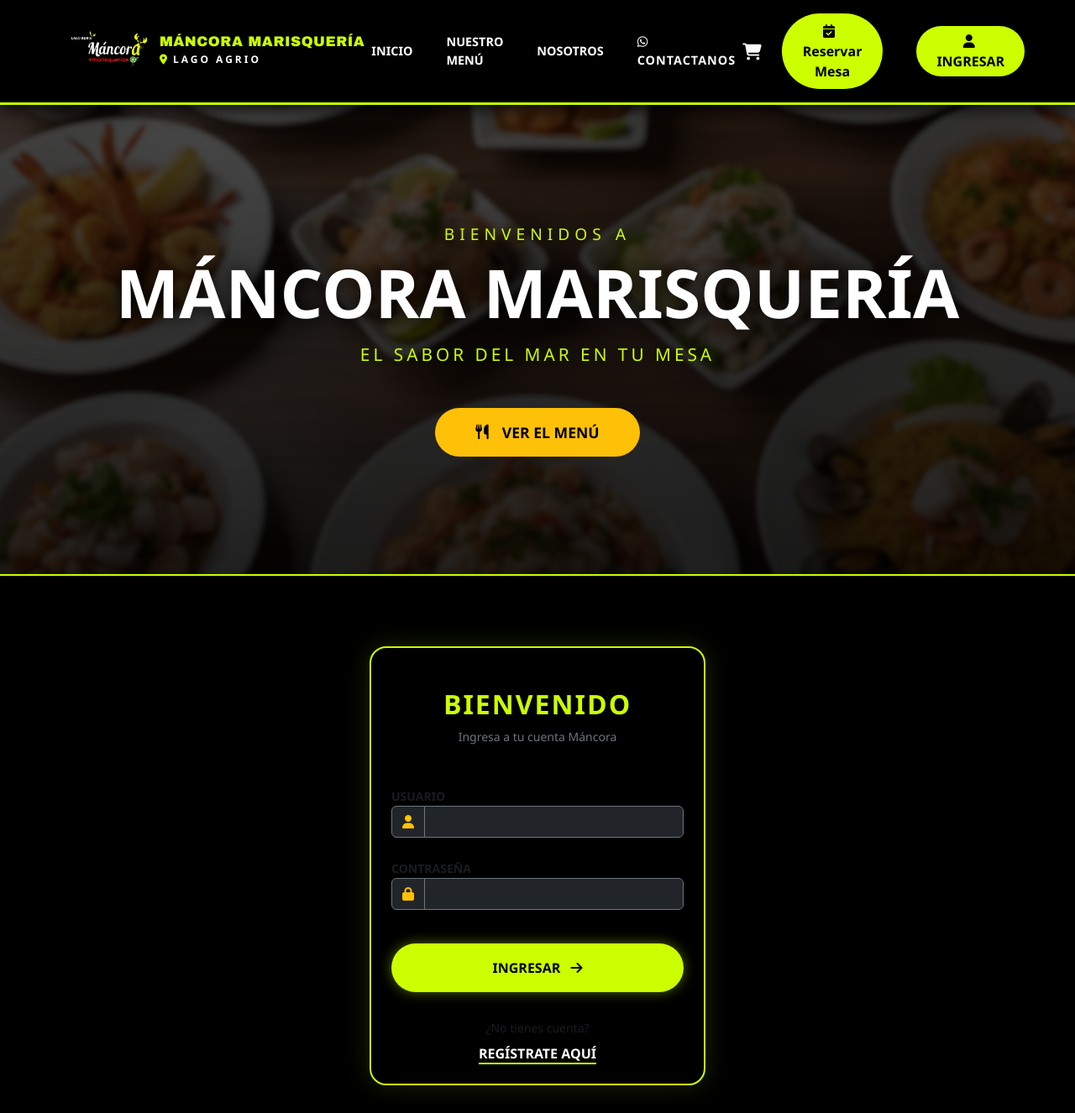
After one commit to LuisanaC14/FoodManage, a Django app: page /accounts/login/ in a window 1280 px wide. The commit adds this page. Shown: the whole page at 84% size. Run offline with Django 5.2, Linux system fonts and the light colour scheme; some libraries are stand-ins or nearby versions.

Commit message:
Arreglo boton login escritorio

```diff
--- a/core/settings.py
+++ b/core/settings.py
@@ -303,3 +303,7 @@ EMAIL_HOST_PASSWORD = 'nhkh lkbo knqt ekqg'
 
 # Configuración del remitente
 DEFAULT_FROM_EMAIL = 'Soporte Máncora <mancoramarisqueria2026@gmail.com>'
+
+# Redirección después del login y logout
+LOGIN_REDIRECT_URL = 'inicio'
+LOGOUT_REDIRECT_URL = 'inicio'
--- a/templates/gestion/includes/navbar.html
+++ b/templates/gestion/includes/navbar.html
@@ -108,27 +108,23 @@
             <ul class="navbar-nav ms-auto mb-2 mb-lg-0 align-items-center">
 
                 {% if user.is_authenticated %}
-                    <li class="nav-item dropdown">
-                        <a class="nav-link dropdown-toggle d-flex align-items-center gap-2" href="#" role="button" data-bs-toggle="dropdown">
+                    <li class="nav-item dropdown ms-3">
+                        <button class="btn btn-outline-light border-0 dropdown-toggle d-flex align-items-center gap-2" type="button" data-bs-toggle="dropdown">
                             <div style="width: 35px; height: 35px; background: #222; border: 2px solid #ccff00; border-radius: 50%; display: flex; align-items: center; justify-content: center; color: #ccff00; font-weight: bold;">
-                                {{ user.username|make_list|first|upper }}
+                                {{ user.username|first|upper }}
                             </div>
-                            <span class="text-white d-none d-lg-block">{{ user.username }}</span>
-                        </a>
-
+                            <span class="d-none d-xl-block">{{ user.username }}</span>
+                        </button>
                         <ul class="dropdown-menu dropdown-menu-end bg-dark border-secondary shadow-lg">
                             <li class="px-3 py-2 border-bottom border-secondary">
                                 <small class="text-muted d-block" style="font-size: 0.7rem;">HOLA,</small>
                                 <span class="text-white fw-bold" style="color: #ccff00 !important;">{{ user.username|upper }}</span>
                             </li>
-
                             <li><a class="dropdown-item text-white py-2" href="{% url 'mis_pedidos' %}"><i class="fas fa-receipt me-2 text-warning"></i> Mis Pedidos</a></li>
                             <li><a class="dropdown-item text-white py-2" href="{% url 'mi_cuenta' %}"><i class="fas fa-cog me-2 text-warning"></i> Mi Cuenta</a></li>
-
                             <li><hr class="dropdown-divider bg-secondary"></li>
-
                             <li>
-                                <form action="{% url 'logout' %}" method="post" id="logout-form">
+                                <form action="{% url 'logout' %}" method="post">
                                     {% csrf_token %}
                                     <button type="submit" class="dropdown-item text-danger fw-bold py-2">
                                         <i class="fas fa-sign-out-alt me-2"></i> Cerrar Sesión
@@ -139,9 +135,10 @@
                     </li>
 
                 {% else %}
-                    <li class="nav-item ms-lg-3">
-                        <a href="{% url 'admin_login' %}" class="btn btn-outline-warning rounded-pill px-4 fw-bold" style="border: 2px solid #ccff00; color: #ccff00;">
-                            <i class="fas fa-user me-2"></i> INGRESAR
+                    <li class="nav-item ms-3">
+                        <a href="{% url 'login' %}" class="btn fw-bold rounded-pill px-4"
+                           style="background-color: #ccff00; color: black; border: none; transition: 0.3s;">
+                            <i class="fas fa-user me-1"></i> INGRESAR
                         </a>
                     </li>
                 {% endif %}
--- /dev/null
+++ b/templates/registration/login.html
@@ -0,0 +1,54 @@
+{% extends 'gestion/index.html' %}
+{% load static %}
+
+{% block content %}
+<div class="container-fluid d-flex justify-content-center align-items-center"
+     style="min-height: 80vh; background: #000; padding-top: 50px;">
+
+    <div class="card bg-black text-white fade-in-up"
+         style="width: 100%; max-width: 400px; border: 2px solid #ccff00; box-shadow: 0 0 30px rgba(204, 255, 0, 0.15); border-radius: 20px;">
+
+        <div class="card-header text-center pt-5 border-0 bg-transparent">
+            <h2 class="fw-bold" style="color: #ccff00; letter-spacing: 2px;">BIENVENIDO</h2>
+            <p class="text-secondary small">Ingresa a tu cuenta Máncora</p>
+        </div>
+
+        <div class="card-body p-4">
+            <form method="post">
+                {% csrf_token %}
+
+                <div class="mb-4">
+                    <label class="fw-bold small text-muted">USUARIO</label>
+                    <div class="input-group">
+                        <span class="input-group-text bg-dark border-secondary text-warning"><i class="fas fa-user"></i></span>
+                        <input type="text" name="username" class="form-control bg-dark text-white border-secondary" placeholder="Ej: luisana" required>
+                    </div>
+                </div>
+
+                <div class="mb-4">
+                    <label class="fw-bold small text-muted">CONTRASEÑA</label>
+                    <div class="input-group">
+                        <span class="input-group-text bg-dark border-secondary text-warning"><i class="fas fa-lock"></i></span>
+                        <input type="password" name="password" class="form-control bg-dark text-white border-secondary" placeholder="••••••••" required>
+                    </div>
+                </div>
+
+                <button type="submit" class="btn w-100 fw-bold py-3 rounded-pill mt-3"
+                        style="background-color: #ccff00; color: #000; box-shadow: 0 0 15px rgba(204, 255, 0, 0.4);">
+                    INGRESAR <i class="fas fa-arrow-right ms-2"></i>
+                </button>
+            </form>
+        </div>
+
+        <div class="card-footer text-center pb-4 border-0 bg-transparent">
+            <p class="small text-muted mb-2">¿No tienes cuenta?</p>
+            <a href="{% url 'registro' %}" class="fw-bold text-decoration-none" style="color: #fff; border-bottom: 2px solid #ccff00;">REGÍSTRATE AQUÍ</a>
+        </div>
+    </div>
+</div>
+
+<style>
+    .fade-in-up { animation: fadeInUp 0.8s ease-out; }
+    @keyframes fadeInUp { from { opacity: 0; transform: translateY(20px); } to { opacity: 1; transform: translateY(0); } }
+</style>
+{% endblock %}
```
Also changed, not shown: gestion/views.py (+7 -12 lines).
